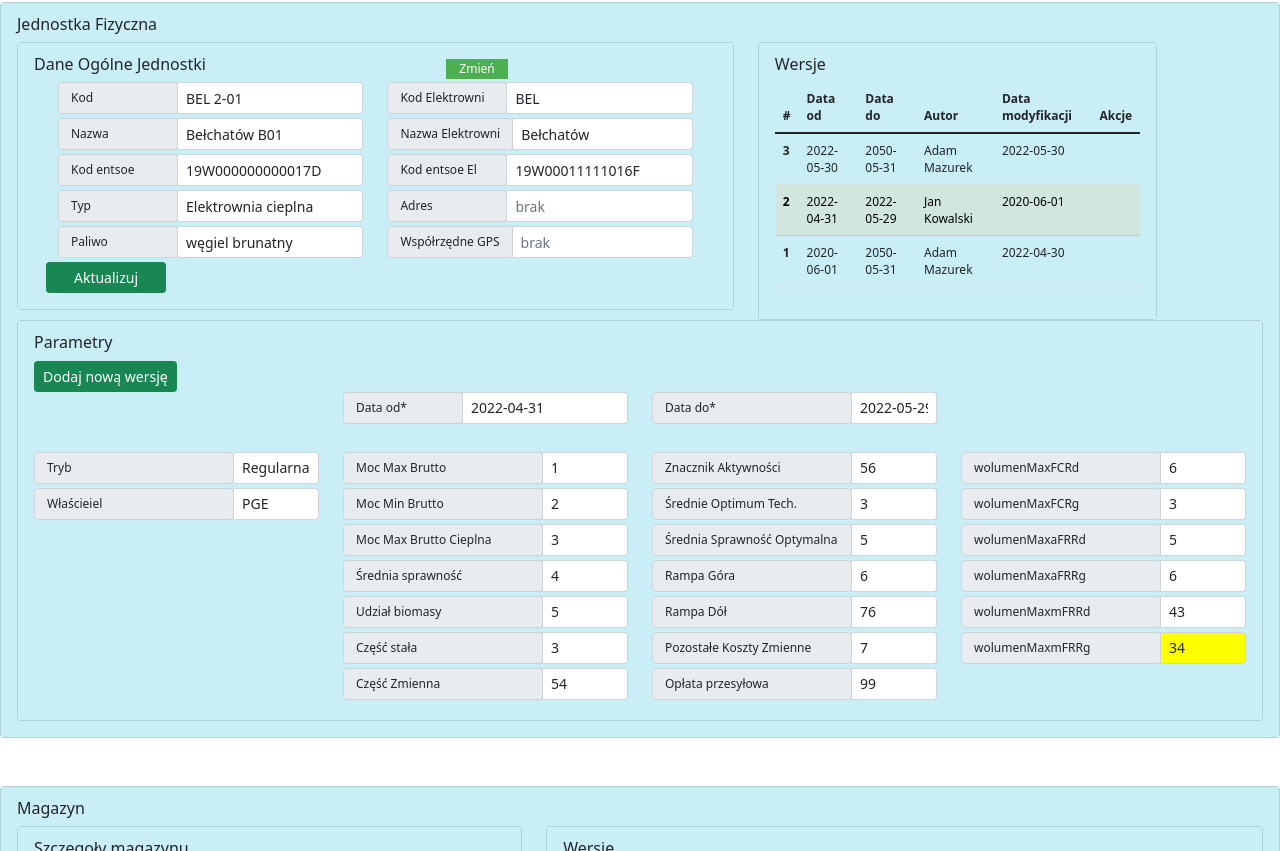
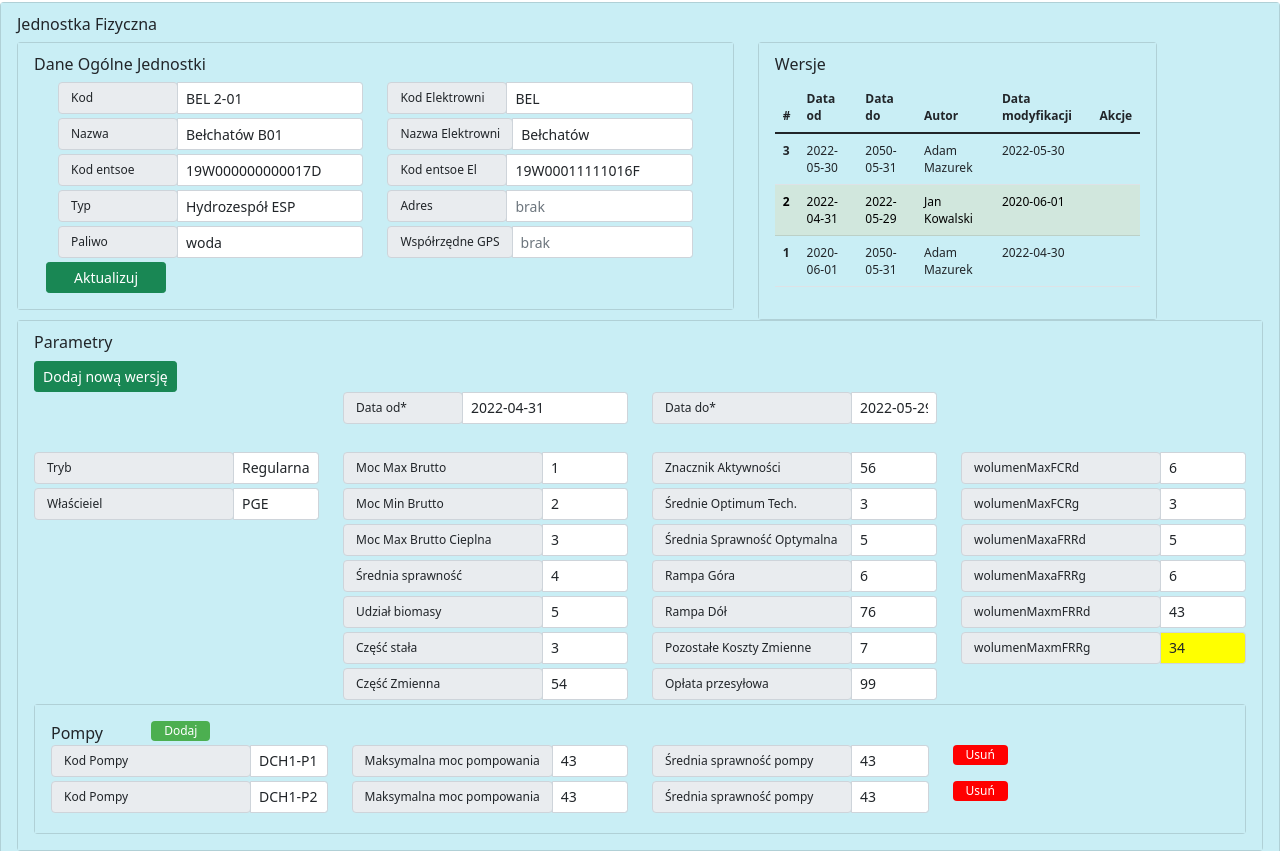
Before and after one commit to amazurek/makieta, an Angular app: page / in a window 1280 px wide. Shown: the part 369-1220 px from the top of the page. Built offline with nearby package versions, Linux system fonts and the light colour scheme.

Commit message:
5 files modified

```diff
--- a/src/app/jednostki-lista/jednostki-lista.component.css
+++ b/src/app/jednostki-lista/jednostki-lista.component.css
@@ -43,3 +43,15 @@ table {
   font-size: 12px;
 
 }
+.btn-rem {
+  background-color: red;
+  border: none;
+  color: white;
+  padding: 1px 13px;
+  margin: auto;
+  text-align: center;
+  text-decoration: none;
+  display: inline-block;
+  font-size: 12px;
+
+}
--- a/src/app/jednostki-lista/jednostki-lista.component.html
+++ b/src/app/jednostki-lista/jednostki-lista.component.html
@@ -20,8 +20,7 @@
       <div class="input-group input-group-sm mb-1">
         <div class="input-group-prepend">
           <span class="input-group-text" id="inputGroup-sizing-sm1"
-            >Data do</span
-          >
+            >Data do</span>
         </div>
         <input
           type="text"
--- a/src/app/jednostki/jednostki.component.css
+++ b/src/app/jednostki/jednostki.component.css
@@ -42,5 +42,20 @@ table {
   text-decoration: none;
   display: inline-block;
   font-size: 12px;
+  margin-bottom: 3px;
 
 }
+
+.btn-del {
+  background-color: red;
+  border: none;
+  color: white;
+  padding: 1px 13px;
+  margin: auto;
+  text-align: center;
+  text-decoration: none;
+  display: inline-block;
+  font-size: 12px;
+  margin-bottom: 3px;
+
+}
--- a/src/app/jednostki/jednostki.component.html
+++ b/src/app/jednostki/jednostki.component.html
@@ -10,9 +10,7 @@
                 <div class="col-md-7">
                   <h6 class="card-subtitle mb-2">Dane Ogólne Jednostki</h6>
                 </div>
-                <div class="col-md-4">
-                  <button class=" btn-edit">Zmień</button>
-                </div>
+
               </div>
               <div class="container">
                 <div class="row">
@@ -28,7 +26,6 @@
                       <input
                         type="text"
                         class="form-control"
-
                         [(ngModel)]="kod"
                         aria-label=""
                         aria-describedby="inputGroup-sizing-sm"
@@ -79,7 +76,6 @@
                       <input
                         type="text"
                         class="form-control"
-                        placeholder="BEL 2-01"
                         [(ngModel)]="typ"
                         aria-label=""
                         aria-describedby="inputGroup-sizing-sm"
@@ -661,7 +657,120 @@
             <option value="3">Three</option>
           </select>
         </div-->
+        <div class="card">
+          <div class="card-body" id="main-card">
+            <div class="row">
+              <div class="col-md-1">
+            Pompy
+          </div>
+          <div class="col-md-1">
+            <button class="btn btn-edit">Dodaj</button>
+
+          </div>
+            </div>
+            <div class="row">
+
+              <div class="col-md-3">
+                <div class="input-group input-group-sm mb-1">
+                  <div class="input-group-prepend">
+                    <span class="input-group-text" id="inputGroup-sizing-sm"
+                      >Kod Pompy</span
+                    >
+                  </div>
+                  <input
+                    type="text"
+                    class="form-control"
+                    value="DCH1-P1"
+                  />
+                </div>
+              </div>
+              <div class="col-md-3">
+                <div class="input-group input-group-sm mb-1">
+                  <div class="input-group-prepend">
+                    <span class="input-group-text" id="inputGroup-sizing-sm"
+                      >Maksymalna moc pompowania</span
+                    >
+                  </div>
+                  <input
+                    type="text"
+                    class="form-control"
+                    [(ngModel)]="params.wolumenMaxmFRRd"
+                  />
+                </div>
+              </div>
+              <div class="col-md-3">
+                <div class="input-group input-group-sm mb-1">
+                  <div class="input-group-prepend">
+                    <span class="input-group-text" id="inputGroup-sizing-sm"
+                      >Średnia sprawność pompy</span
+                    >
+                  </div>
+                  <input
+                    type="text"
+                    class="form-control"
+                    [(ngModel)]="params.wolumenMaxmFRRd"
+                  />
+                </div>
+              </div>
+              <div class="col-sm-1">
+                <button class="btn btn-del">Usuń</button>
+              </div>
+          </div>
+          <div class="row">
+            <div class="col-md-3">
+              <div class="input-group input-group-sm mb-1">
+                <div class="input-group-prepend">
+                  <span class="input-group-text" id="inputGroup-sizing-sm"
+                    >Kod Pompy</span
+                  >
+                </div>
+                <input
+                  type="text"
+                  class="form-control"
+                  value="DCH1-P2"
+                />
+              </div>
+            </div>
+            <div class="col-md-3">
+              <div class="input-group input-group-sm mb-1">
+                <div class="input-group-prepend">
+                  <span class="input-group-text" id="inputGroup-sizing-sm"
+                    >Maksymalna moc pompowania</span
+                  >
+                </div>
+                <input
+                  type="text"
+                  class="form-control"
+                  [(ngModel)]="params.wolumenMaxmFRRd"
+                />
+              </div>
+            </div>
+            <div class="col-md-3">
+              <div class="input-group input-group-sm mb-1">
+                <div class="input-group-prepend">
+                  <span class="input-group-text" id="inputGroup-sizing-sm"
+                    >Średnia sprawność pompy</span
+                  >
+                </div>
+                <input
+                  type="text"
+                  class="form-control"
+                  [(ngModel)]="params.wolumenMaxmFRRd"
+                />
+              </div>
+
+            </div>
+            <div class="col-sm-1">
+              <button class="btn btn-del">Usuń</button>
+            </div>
+        </div>
+
+
+
+          </div>
+        </div>
       </div>
+
     </div>
   </div>
 </div>
--- a/src/app/jednostki/jednostki.component.ts
+++ b/src/app/jednostki/jednostki.component.ts
@@ -11,8 +11,8 @@ export class JednostkiComponent implements OnInit {
   kod: string = 'BEL 2-01';
   nazwa: string = 'Bełchatów B01';
   kodentsoe: string = '19W000000000017D';
-  typ: string = 'Elektrownia cieplna';
-  paliwo: string = 'węgiel brunatny';
+  typ: string = 'Hydrozespół ESP';
+  paliwo: string = 'woda';
   napiecie: string = '220';
   kodElektrowni = 'BEL';
   nazwaElektrowni = 'Bełchatów';
@@ -21,6 +21,8 @@ export class JednostkiComponent implements OnInit {
   gps = '';
   dataOd = '2022-04-31';
   dataDo = '2022-05-29';
+
+
 
   nowaWersja() {
     this.dataOd = '';
@@ -31,6 +33,9 @@ export class JednostkiComponent implements OnInit {
   www() {
     console.log('XXXXXX');
   }
+
+
+
   constructor() {
     this.params.setParams(
       new Date('2021-01-01'),
```
